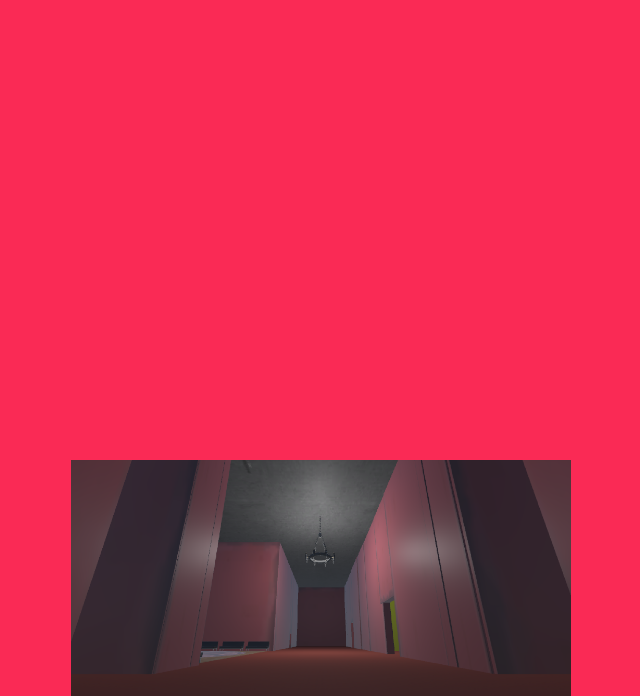
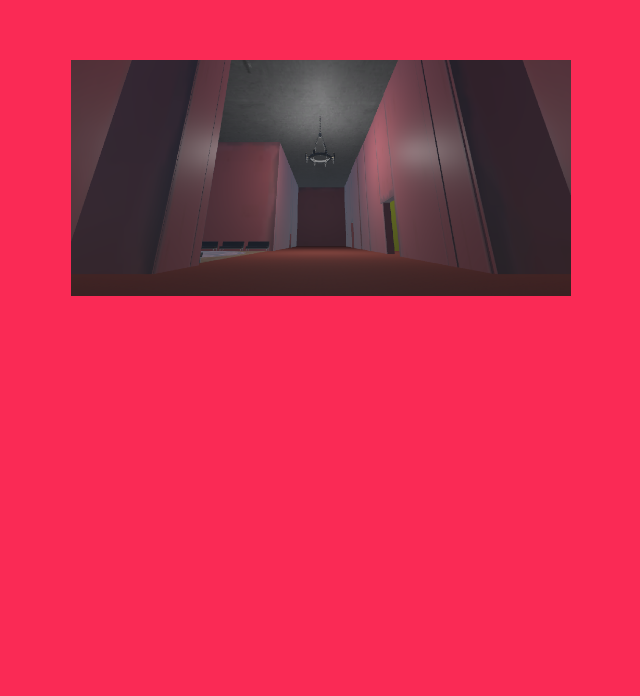
Before and after one commit to Th3V01dIsIn3vit4bl3/1_3021USER_ARG, a plain HTML site: page index.html in a window 1280 px wide. Shown: the part 996-1692 px from the top of the page, without its empty margins (631-1271 px from the left). After the commit the page ends 1292 px from the top, so only its background shows below. Drawn offline with Linux system fonts and the light colour scheme.

Commit message:
Update index.html

```diff
--- a/index.html
+++ b/index.html
@@ -46,7 +46,7 @@
 
 
   <div style="position: relative; height: 500px;">
-    <img src="image.png" style="position: absolute; top: 1000px; right: 50px; width: 500px;">
+    <img src="image.png" style="position: absolute; top: 600px; right: 50px; width: 500px;">
   </div>
 
 </body>
```
